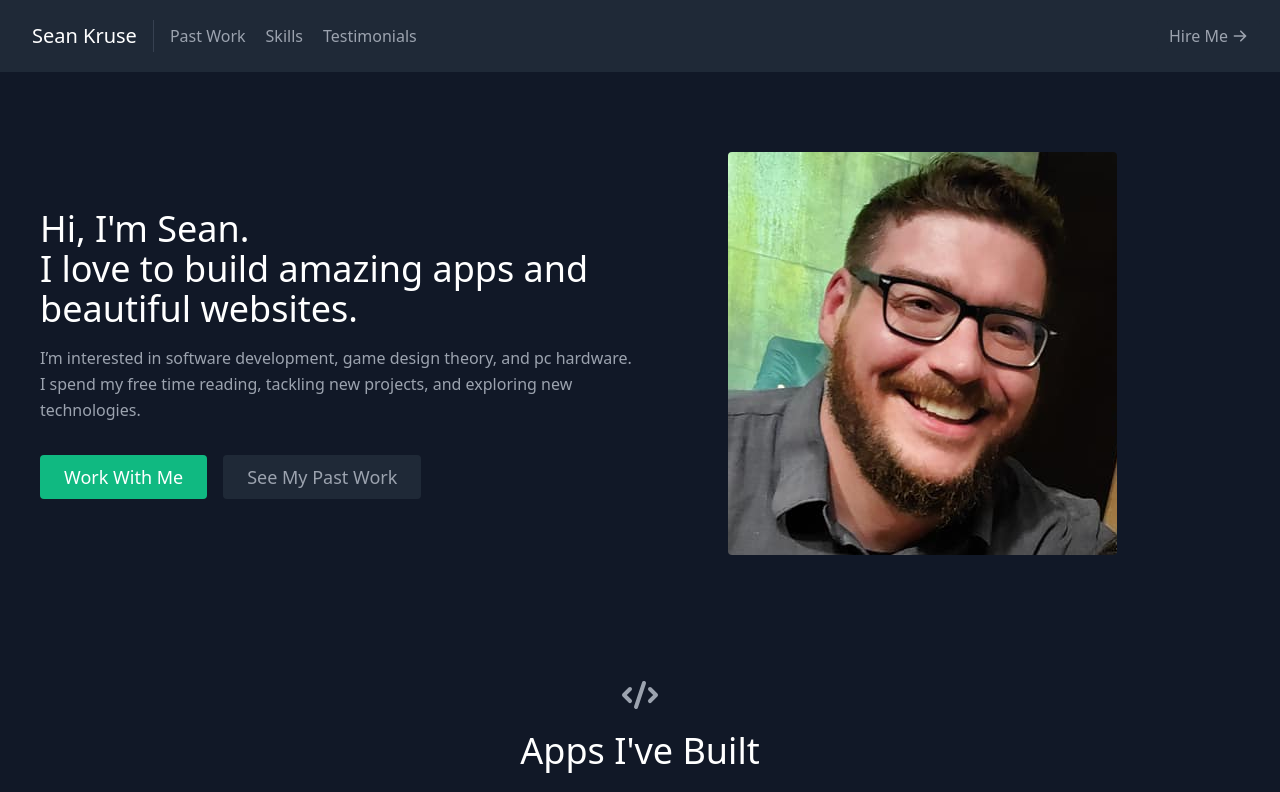
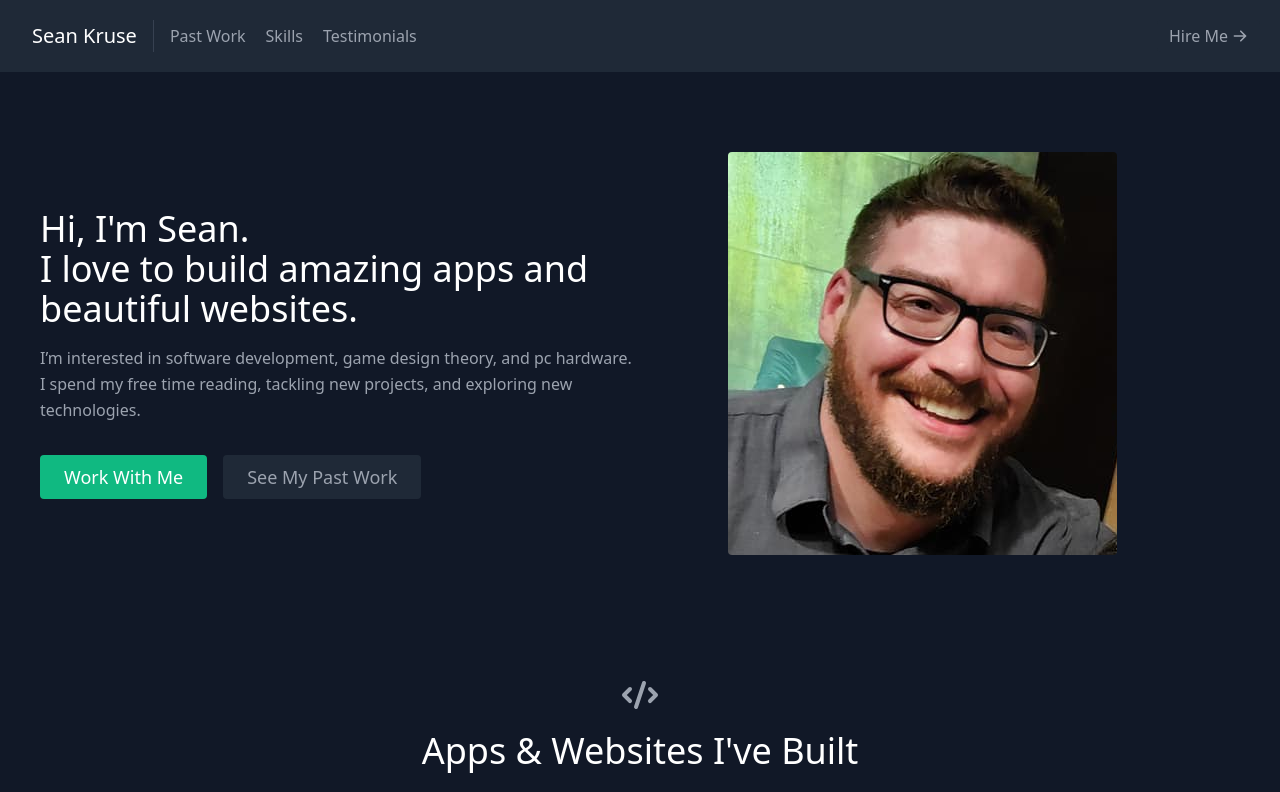
Before and after one commit to SeanKruse/Portfolio, a React (Create React App) app: page / in a window 1280 px wide. Shown: the top 792 px of the page. Built offline with nearby package versions, Linux system fonts and the light colour scheme.

Commit message:
Update Projects.js
Text

```diff
--- a/src/components/Projects.js
+++ b/src/components/Projects.js
@@ -9,7 +9,7 @@ export default function Projects() {
         <div className="flex flex-col w-full mb-20">
           <CodeIcon className="mx-auto inline-block w-10 mb-4" />
           <h1 className="sm:text-4xl text-3xl font-medium title-font mb-4 text-white">
-            Apps I've Built
+            Apps & Websites I've Built
           </h1>
           <p className="lg:w-2/3 mx-auto leading-relaxed text-base">
             From Google Chrome extensions and Microsoft Office add-ins to full-stack applications; from Python to JavaScript and some SQL in-between, I've built a variety of apps for a variety of purposes. Ask me about my favorites!
```
